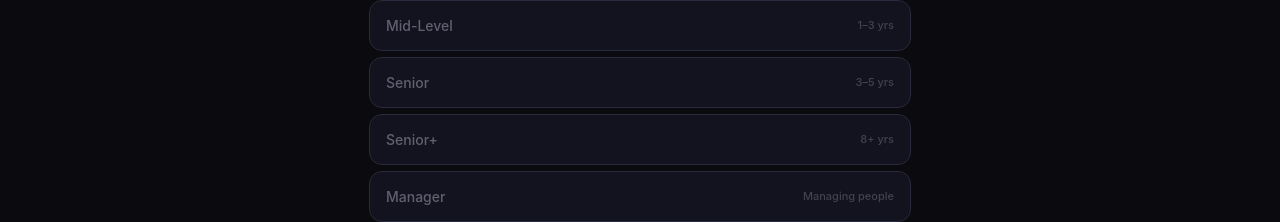
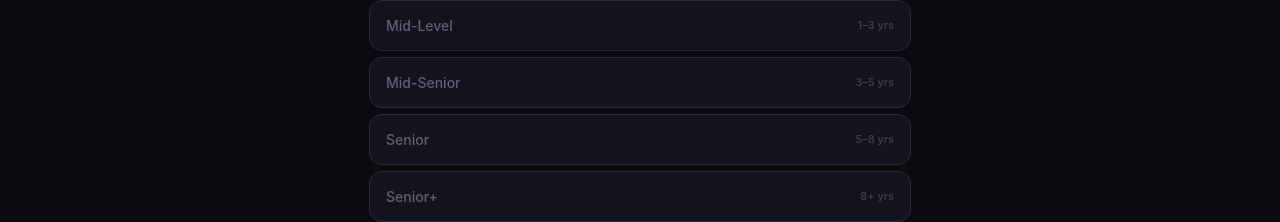
Before and after one commit to alawweygit/SalaryMENA, a Next.js app: page /submit in a window 1280 px wide. Shown: the part 476-698 px from the top of the page. Built offline with nearby package versions, Linux system fonts and the light colour scheme.

Commit message:
Add Mid-Senior level (3-5 yrs), Senior becomes 5-8 yrs

```diff
--- a/app/admin/page.js
+++ b/app/admin/page.js
@@ -216,7 +216,7 @@ export default function AdminDashboard() {
   });
 
   const allCountries = [...new Set([...submissions, ...seedData].map(r => r.country).filter(Boolean))].sort();
-  const seniorities = ['Junior', 'Mid-Level', 'Senior', 'Senior+', 'Manager', 'Director', 'C-Suite'];
+  const seniorities = ['Junior', 'Mid-Level', 'Mid-Senior', 'Senior', 'Senior+', 'Manager', 'Director', 'C-Suite'];
 
   if (!authed) return (
     <div style={{ minHeight: '100vh', background: C.bg, display: 'flex', alignItems: 'center', justifyContent: 'center', fontFamily: 'system-ui, sans-serif' }}>
--- a/app/explore/page.js
+++ b/app/explore/page.js
@@ -9,10 +9,10 @@ const PAGE_SIZE = 30;
 const COUNTRIES_EN = ['UAE','Saudi Arabia','Egypt','Oman','Kuwait','Qatar','Bahrain','Jordan','Lebanon','Iraq','Syria','Yemen','Libya','Tunisia','Algeria','Morocco','Sudan','Somalia','Comoros','Djibouti','Mauritania','Palestine'];
 const COUNTRIES_AR = ['الإمارات','السعودية','مصر','عُمان','الكويت','قطر','البحرين','الأردن','لبنان','العراق','سوريا','اليمن','ليبيا','تونس','الجزائر','المغرب','السودان','الصومال','جزر القمر','جيبوتي','موريتانيا','فلسطين'];
 const COUNTRY_MAP_AR_TO_EN = {'الإمارات':'UAE','السعودية':'Saudi Arabia','مصر':'Egypt','عُمان':'Oman','الكويت':'Kuwait','قطر':'Qatar','البحرين':'Bahrain','الأردن':'Jordan','لبنان':'Lebanon','العراق':'Iraq','سوريا':'Syria','اليمن':'Yemen','ليبيا':'Libya','تونس':'Tunisia','الجزائر':'Algeria','المغرب':'Morocco','السودان':'Sudan','الصومال':'Somalia','جزر القمر':'Comoros','جيبوتي':'Djibouti','موريتانيا':'Mauritania','فلسطين':'Palestine'};
-const LEVELS_EN = [{label:'Junior',years:'0–1 yrs'},{label:'Mid-Level',years:'1–3 yrs'},{label:'Senior',years:'3–5 yrs'},{label:'Senior+',years:'8+ yrs'}];
-const LEVELS_AR = [{label:'مبتدئ',years:'0–1 سنة'},{label:'متوسط',years:'1–3 سنوات'},{label:'متقدم',years:'3–5 سنوات'},{label:'متقدم+',years:'8+ سنوات'}];
-const LEVEL_MAP_AR_TO_EN = {'مبتدئ':'Junior','متوسط':'Mid-Level','متقدم':'Senior','متقدم+':'Senior+'};
-const SENIORITY_AR = {'Junior':'مبتدئ','Mid-Level':'متوسط','Senior':'متقدم','Senior+':'متقدم+'};
+const LEVELS_EN = [{label:'Junior',years:'0–1 yrs'},{label:'Mid-Level',years:'1–3 yrs'},{label:'Mid-Senior',years:'3–5 yrs'},{label:'Senior',years:'5–8 yrs'},{label:'Senior+',years:'8+ yrs'},{label:'Manager',years:'Managing people'},{label:'Director',years:'Head of dept'},{label:'C-Suite',years:'CEO, CFO...'}];
+const LEVELS_AR = [{label:'مبتدئ',years:'0–1 سنة'},{label:'متوسط',years:'1–3 سنوات'},{label:'متوسط+',years:'3–5 سنوات'},{label:'متقدم',years:'5–8 سنوات'},{label:'متقدم+',years:'8+ سنوات'},{label:'مدير',years:'يدير أشخاصاً'},{label:'مدير أول',years:'رئيس قسم'},{label:'الإدارة العليا',years:'رئيس تنفيذي...'}];
+const LEVEL_MAP_AR_TO_EN = {'مبتدئ':'Junior','متوسط':'Mid-Level','متوسط+':'Mid-Senior','متقدم':'Senior','متقدم+':'Senior+','مدير':'Manager','مدير أول':'Director','الإدارة العليا':'C-Suite'};
+const SENIORITY_AR = {'Junior':'مبتدئ','Mid-Level':'متوسط','Mid-Senior':'متوسط+','Senior':'متقدم','Senior+':'متقدم+','Manager':'مدير','Director':'مدير أول','C-Suite':'الإدارة العليا'};
 const TYPES_EN = ['Private','Government'];
 const TYPES_AR = ['خاص','حكومة'];
 const TYPE_MAP_AR_TO_EN = {'خاص':'Private','حكومة':'Government'};
--- a/app/submit/page.js
+++ b/app/submit/page.js
@@ -122,8 +122,8 @@ function SubmitInner() {
   const COUNTRIES = lang==='ar' ? COUNTRIES_AR : COUNTRIES_EN;
   const filteredCountries = COUNTRIES.filter(c=>c.toLowerCase().includes(countrySearch.toLowerCase()));
   const seniorities = lang==='ar'
-    ? [['مبتدئ','0–1 سنة'],['متوسط','1–3 سنوات'],['متقدم','3–5 سنوات'],['متقدم+','8+ سنوات'],['مدير','يدير أشخاصاً'],['مدير أول','رئيس قسم'],['الإدارة العليا','رئيس تنفيذي، مالي...']]
-    : [['Junior','0–1 yrs'],['Mid-Level','1–3 yrs'],['Senior','3–5 yrs'],['Senior+','8+ yrs'],['Manager','Managing people'],['Director','Head of dept'],['C-Suite','CEO, CFO, COO...']];
+    ? [['مبتدئ','0–1 سنة'],['متوسط','1–3 سنوات'],['متوسط+','3–5 سنوات'],['متقدم','5–8 سنوات'],['متقدم+','8+ سنوات'],['مدير','يدير أشخاصاً'],['مدير أول','رئيس قسم'],['الإدارة العليا','رئيس تنفيذي، مالي...']]
+    : [['Junior','0–1 yrs'],['Mid-Level','1–3 yrs'],['Mid-Senior','3–5 yrs'],['Senior','5–8 yrs'],['Senior+','8+ yrs'],['Manager','Managing people'],['Director','Head of dept'],['C-Suite','CEO, CFO, COO...']];
   const companyTypes = lang==='ar' ? ['خاص','حكومة'] : ['Private','Government'];
   const experiences = ['0-1','1-3','3-5','5-8','8-12','12+'];
   const educations = lang==='ar'
--- a/seed.js
+++ b/seed.js
@@ -29,9 +29,9 @@ const BASE = {
   'Mauritania':   {'Software Engineer':350,'Doctor':590,'Nurse':195,'Pharmacist':285,'Civil Engineer':335,'Accountant':270,'Teacher':190,'Marketing Manager':320,'Sales Representative':215,'Project Manager':400,'HR Manager':267,'Financial Analyst':308,'Lawyer':391,'Data Analyst':361,'Electrical Engineer':328,'Mechanical Engineer':328,'Architect':330,'Pilot':626,'Chef':171,'Operations Manager':360},
 };
 
-const seniorities = ['Junior','Mid-Level','Senior','Senior+'];
-const senMult = {'Junior':0.5,'Mid-Level':1.0,'Senior':1.6,'Senior+':2.1};
-const experiences = {'Junior':'0-1','Mid-Level':'1-3','Senior':'3-5','Senior+':'8-12'};
+const seniorities = ['Junior','Mid-Level','Mid-Senior','Senior','Senior+'];
+const senMult = {'Junior':0.5,'Mid-Level':1.0,'Mid-Senior':1.6,'Senior':1.8,'Senior+':2.1};
+const experiences = {'Junior':'0-1','Mid-Level':'1-3','Mid-Senior':'3-5','Senior':'5-8','Senior+':'8-12'};
 const educations = ["Bachelor's","Master's","Bachelor's","PhD","Professional Cert"];
 const genders = ['Male','Female'];
 const nats = ['Local National','Arab (Other)','Western Expat','Asian Expat'];
```
